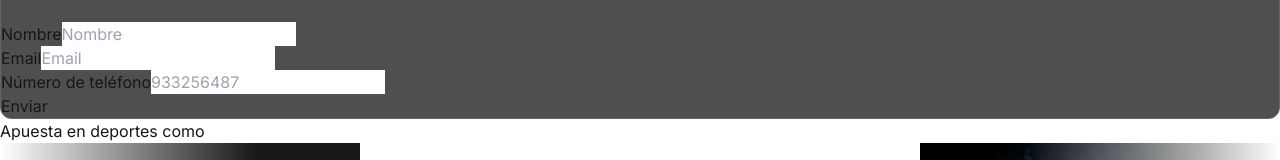
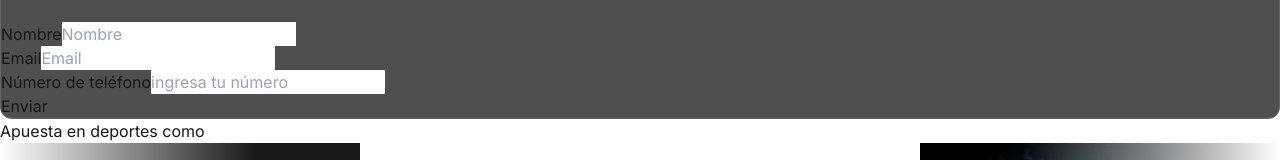
Before and after one commit to PurpleSavage/alchemist-page, a Next.js app: page / in a window 1280 px wide. Shown: the part 737-897 px from the top of the page. Built offline with nearby package versions, Linux system fonts and the light colour scheme.

Commit message:
arreglar modales

```diff
--- a/src/components/landing/SubscribeForm.tsx
+++ b/src/components/landing/SubscribeForm.tsx
@@ -60,7 +60,7 @@ export default function SubscribeForm() {
                     <label htmlFor="" className='block'>Número de teléfono</label>
                     <input
                         type="text"
-                        placeholder='933256487'
+                        placeholder='ingresa tu número'
                         className='bg-transparent border border-slate-500/50 h-10 w-full px-2 rounded-md'
                         onChange={(e)=>setPhone(e.target.value)}
                     />
```
